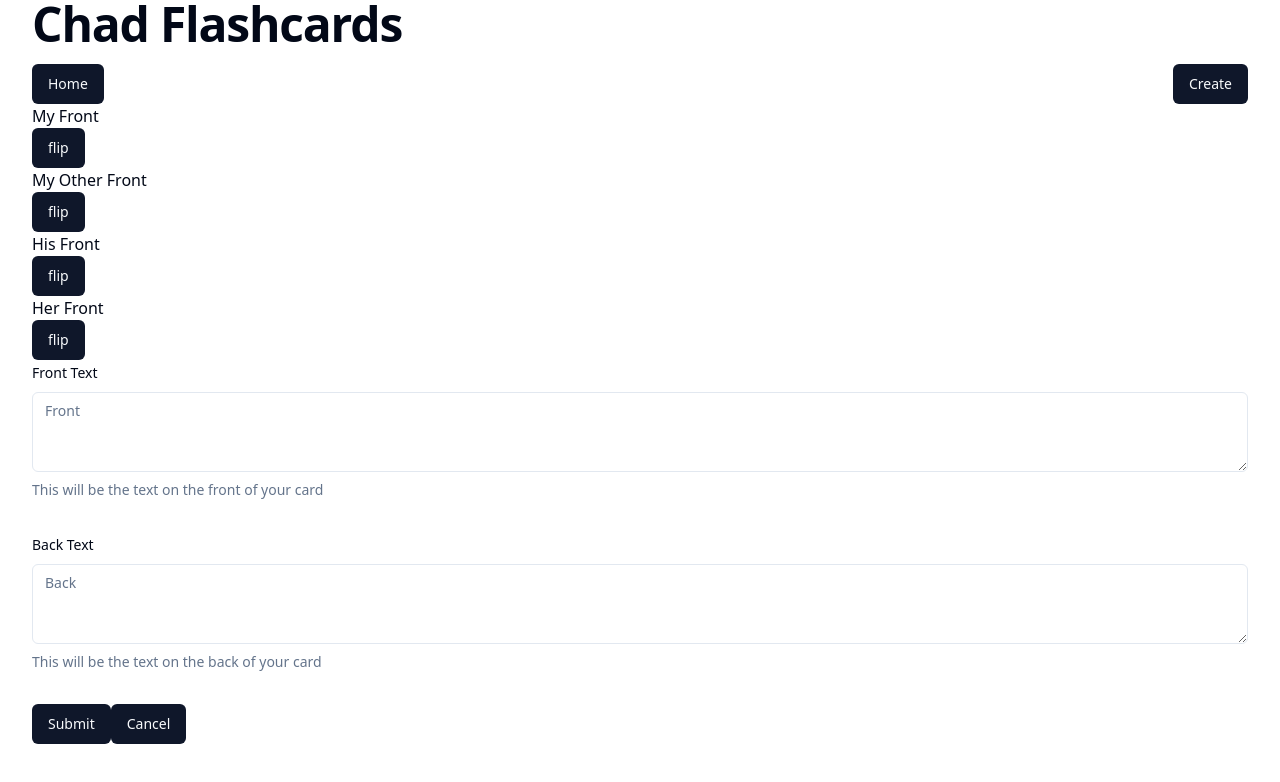
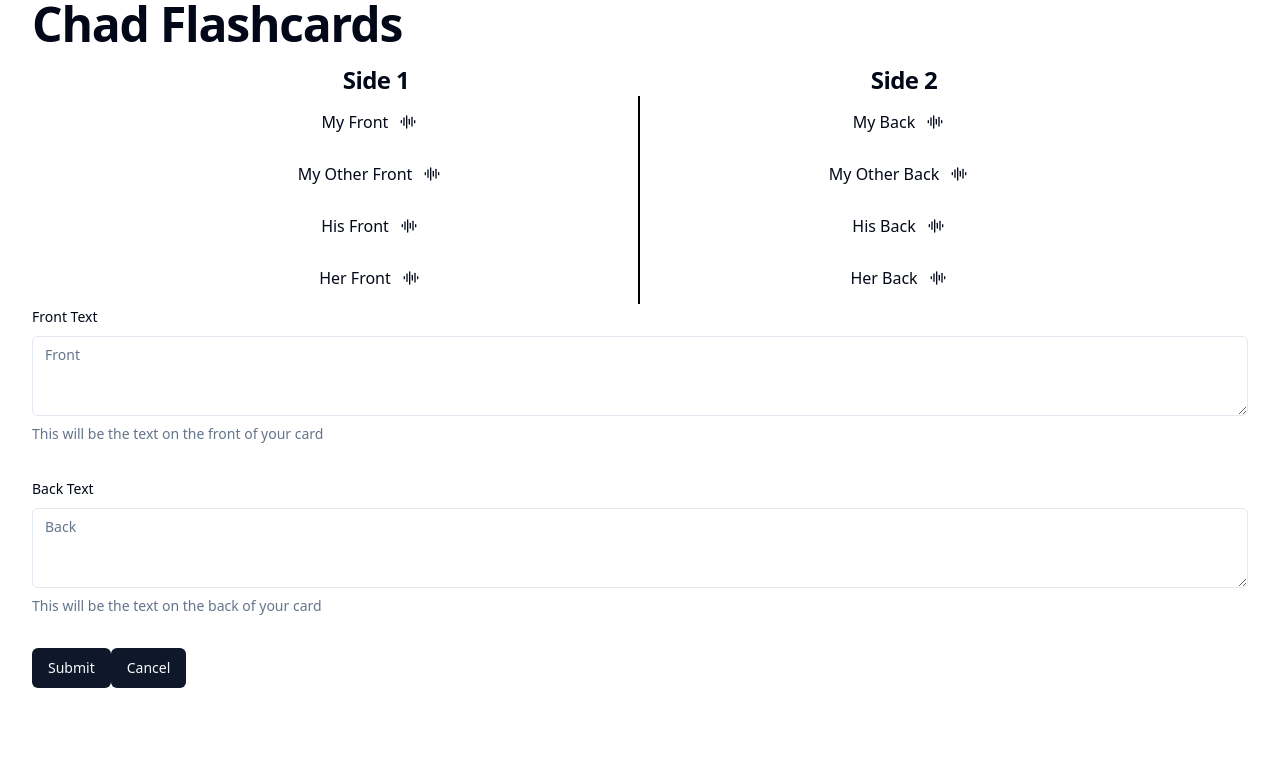
Before and after one commit to Ed-Barnes937/Flash-Alpha, a React (Vite) app: page /deck/1/new in a window 1280 px wide. Shown: the top 782 px of the page. Built offline with nearby package versions, Linux system fonts and the light colour scheme.

Commit message:
added text-to-speech

```diff
--- a/src/components/Card/index.tsx
+++ b/src/components/Card/index.tsx
@@ -1,4 +1,4 @@
-import { useState } from "react";
+import { AudioLinesIcon } from "lucide-react";
 import type { TCard } from "../../types";
 import { Button } from "../ui/button";
 
@@ -8,18 +8,40 @@ type CardProps = {
 };
 
 const Card = ({ front, back }: CardProps) => {
-  const [flipped, setFlipped] = useState(false);
-
-  let content;
-
-  if (flipped) content = <div>{back}</div>;
-  else content = <div>{front}</div>;
+  const speak = (text: string) => {
+    if ("speechSynthesis" in window) {
+      const utterance = new SpeechSynthesisUtterance(text);
+      speechSynthesis.speak(utterance);
+    } else {
+      alert("Sorry, your browser does not support text-to-speech.");
+    }
+  };
 
   return (
-    <div>
-      {content}
-      <Button onClick={() => setFlipped(!flipped)}>flip</Button>
-    </div>
+    <>
+      <div className="p-2 border-r-2 justify-center border-black flex items-center">
+        {front}
+        <Button
+          variant={"ghost"}
+          size={"sm"}
+          className="justify-self-end"
+          onClick={() => speak(front)}
+        >
+          <AudioLinesIcon size={"1rem"} />
+        </Button>
+      </div>
+      <div className="justify-center p-2 flex items-center">
+        {back}
+        <Button
+          variant={"ghost"}
+          size={"sm"}
+          className="justify-self-end"
+          onClick={() => speak(back)}
+        >
+          <AudioLinesIcon size={"1rem"} />
+        </Button>{" "}
+      </div>
+    </>
   );
 };
 
--- a/src/components/CardList/index.tsx
+++ b/src/components/CardList/index.tsx
@@ -9,7 +9,13 @@ const CardList = ({ deckId }: CardListProps) => {
   const deck = useDeckStore((store) => store.decks[deckId]);
 
   return (
-    <div>
+    <div className="grid grid-cols-2 mx-20">
+      <h2 className="scroll-m-20 text-2xl font-semibold tracking-tight w-full text-center">
+        Side 1
+      </h2>
+      <h2 className="scroll-m-20 text-2xl font-semibold tracking-tight w-full text-center">
+        Side 2
+      </h2>
       {deck &&
         deck.cards.map((card, index) => (
           <Card key={`card-item-${index}`} {...card} />
--- a/src/routes/Deck/index.tsx
+++ b/src/routes/Deck/index.tsx
@@ -1,19 +1,12 @@
 import CardList from "@/components/CardList";
-import { Button } from "@components/button";
-import { Outlet, useNavigate, useParams } from "react-router-dom";
+import { Outlet, useParams } from "react-router-dom";
 
 type DeckListProps = {};
 const DeckList = ({}: DeckListProps) => {
-  const navigate = useNavigate();
-
   const { deckId } = useParams();
 
   return (
     <div>
-      <div className="flex justify-between">
-        <Button onClick={() => navigate("/")}>Home</Button>
-        <Button onClick={() => navigate(`new`)}>Create</Button>
-      </div>
       <CardList deckId={deckId || ""} />
       <Outlet />
     </div>
--- a/src/routes/Decks/New/index.tsx
+++ b/src/routes/Decks/New/index.tsx
@@ -9,6 +9,7 @@ import {
   FormMessage,
 } from "@/components/ui/form";
 import { Input } from "@/components/ui/input";
+import { Textarea } from "@/components/ui/textarea";
 import useDeckStore from "@/stores/DeckStore";
 import { zodResolver } from "@hookform/resolvers/zod";
 import { useForm } from "react-hook-form";
@@ -20,6 +21,7 @@ const formSchema = z.object({
   name: z
     .string()
     .min(2, { message: "Name text must be at least 2 characters." }),
+  bulkText: z.string(),
 });
 
 const NewDeck = () => {
@@ -70,26 +72,52 @@ const NewDeck = () => {
               </FormItem>
             )}
           />
-          {/* <FormField
+
+          <FormField
             control={form.control}
-            name="back"
+            name="bulkText"
             render={({ field }) => (
               <FormItem>
-                <FormLabel>Back Text</FormLabel>
+                <FormLabel>Text to Card</FormLabel>
                 <FormControl>
                   <Textarea placeholder="Back" {...field} />
                 </FormControl>
                 <FormDescription>
-                  This will be the text on the back of your card
+                  Click auto-generate to make minimal cards
                 </FormDescription>
                 <FormMessage />
               </FormItem>
             )}
-          /> */}
-          <Button type="submit">Submit</Button>
-          <Button type="button" onClick={() => navigate(`/decks`)}>
-            Cancel
+          />
+          <Button
+            type="button"
+            onClick={() =>
+              // TODO: this
+              console.log("Will call out to OPENAPI to generate cards")
+            }
+          >
+            Auto Generate Cards
           </Button>
+
+          <div>
+            <Button>Manually add card</Button>
+          </div>
+
+          <div>
+            <p>Cards go here</p>
+            <ol>
+              <li>1</li>
+              <li>2</li>
+              <li>3</li>
+            </ol>
+          </div>
+
+          <div className="flex gap-2">
+            <Button type="submit">Submit</Button>
+            <Button type="button" onClick={() => navigate(`/decks`)}>
+              Cancel
+            </Button>
+          </div>
         </form>
       </Form>
     </div>
```
